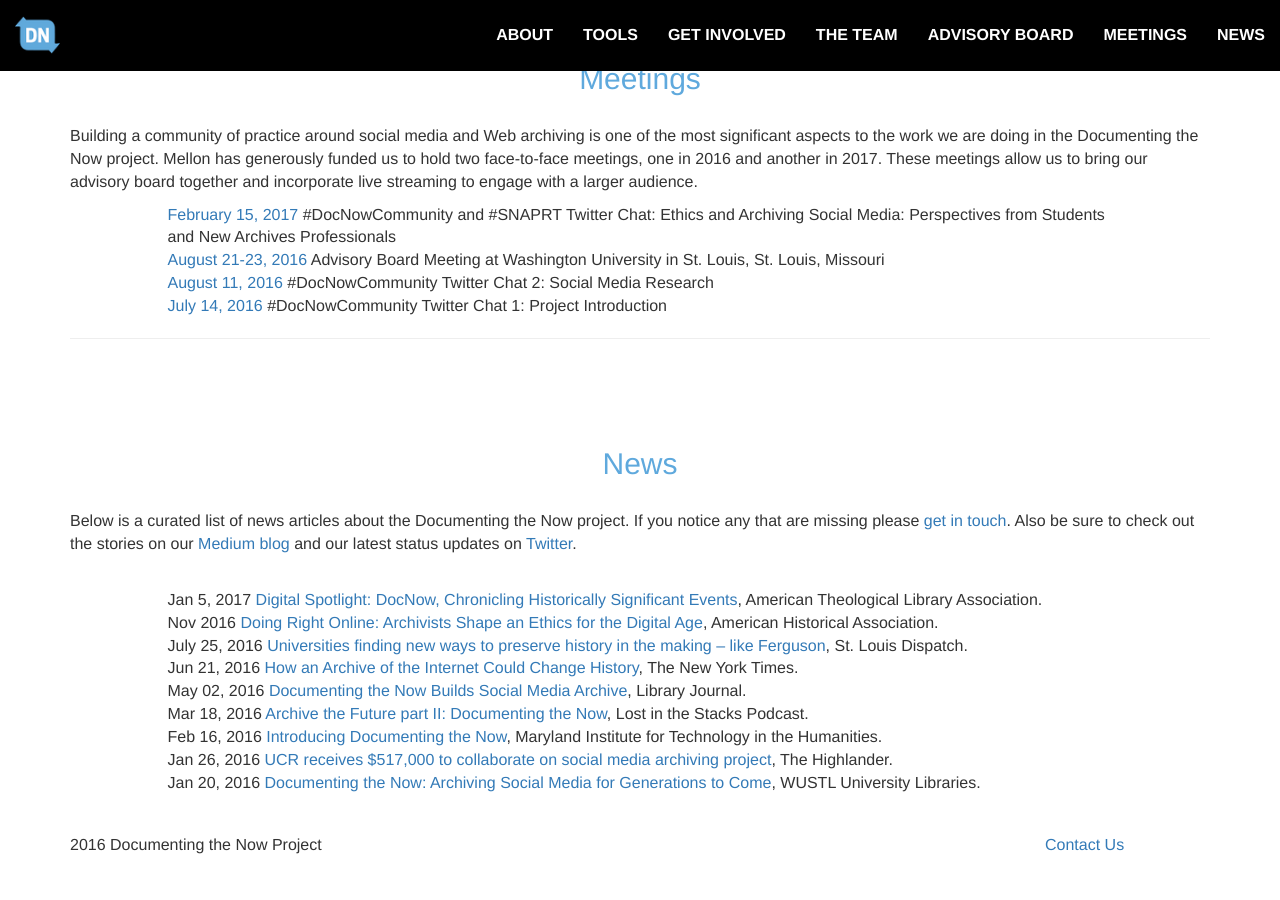
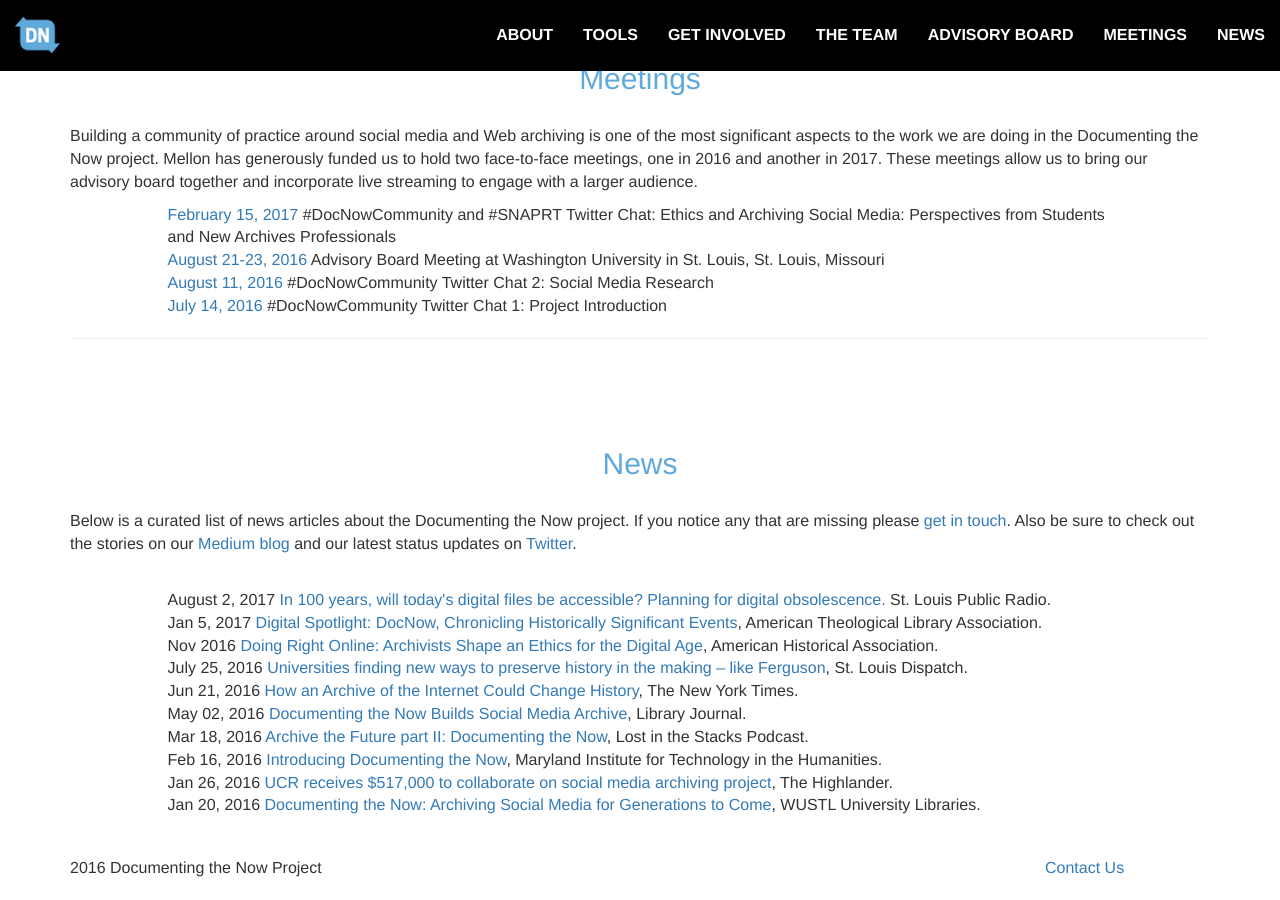
Before and after one commit to DocNow/docnow.github.io, a Jekyll site: the page built from index.html, in a window 1280 px wide and 900 px high, scrolled down 3892 px. Built offline with Jekyll 4.4.1, drawn with Linux system fonts in a browser that asks for light colours; before the commit the page ends 4769 px from its top, so only the background shows below that.

Commit message:
added stl public radio piece

```diff
--- a/index.html
+++ b/index.html
@@ -325,6 +325,9 @@
 
             <div class="row">
                 <div class="col-lg-offset-1 col-lg-10 news-items">
+                  August 2, 2017 <a href="http://news.stlpublicradio.org/post/100-years-will-todays-digital-files-be-accessible-planning-digital-obsolescence">In 100 years, will today's digital files be accessible?  Planning for digital obsolescence.</a> St. Louis Public Radio.
+                </div>
+                <div class="col-lg-offset-1 col-lg-10 news-items">
                 Jan 5, 2017 <a href="https://newsletter.atla.com/2017/digital-spotlight-docnow-chronicling-historically-significant-events/" target="_blank">Digital Spotlight: DocNow, Chronicling Historically Significant Events</a>, American Theological Library Association.<br>
                   Nov 2016 <a target="_blank" href="https://www.historians.org/publications-and-directories/perspectives-on-history/november-2016/doing-right-online-archivists-shape-an-ethics-for-the-digital-age">  Doing Right Online: Archivists Shape an Ethics for the Digital Age</a>, American Historical Association.<br>
                   July 25, 2016 <a href="http://www.stltoday.com/news/local/education/universities-finding-new-ways-to-preserve-history-in-the-making/article_d15e43a9-356b-5eb7-be4d-d95887e83ef2.html">Universities finding new ways to preserve history in the making – like Ferguson</a>, St. Louis Dispatch.<br>
```
